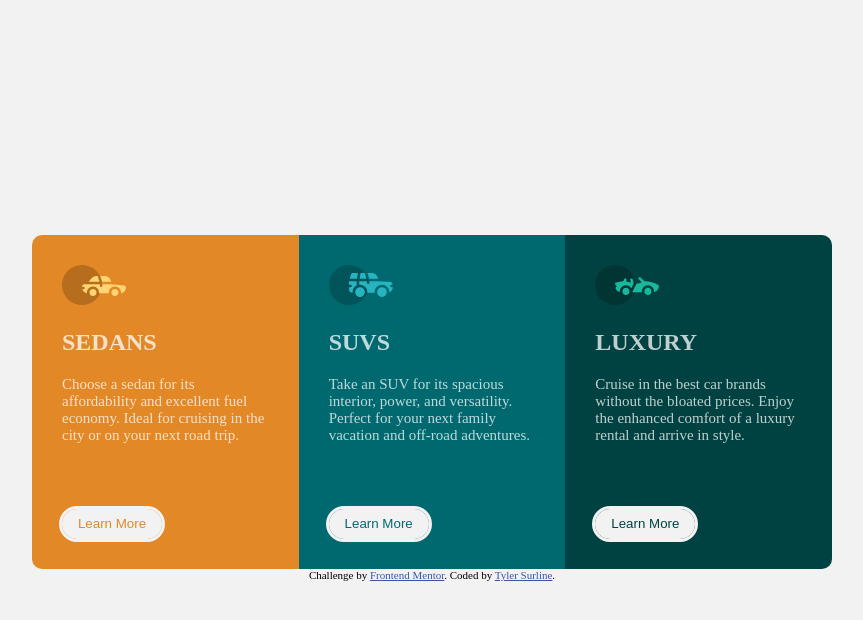
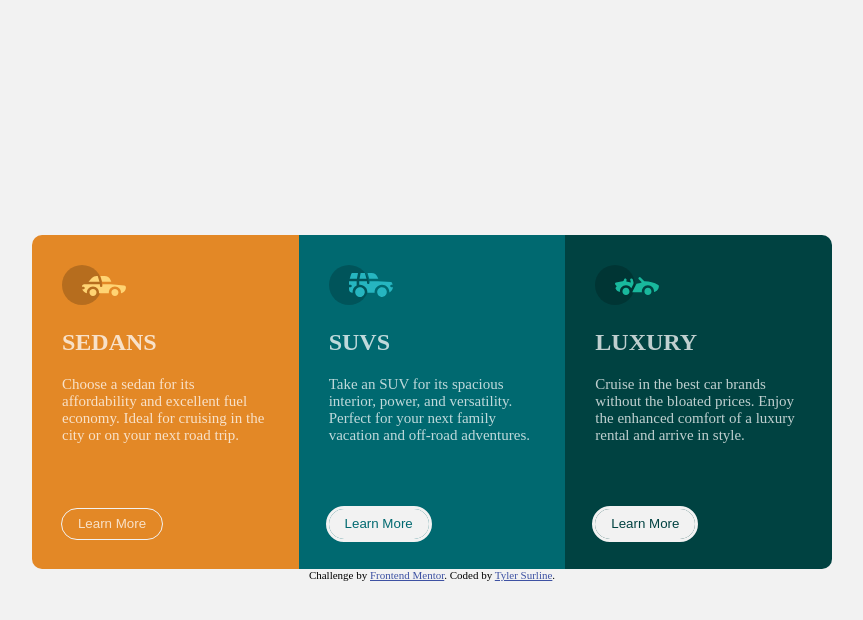
Before and after one commit to Ty6uy0726/preview-card-frontend-mentor-project, a plain HTML site: page index.html in a window 1280 px wide. In both pictures the pointer is over the button 320 px from the left and 523 px from the top of the page. Shown: the whole page, without its empty margins (208-1071 px from the left). Drawn offline with Linux system fonts and the light colour scheme; a web font is replaced by a local one.

Commit message:
added hover effect

```diff
--- a/style.css
+++ b/style.css
@@ -101,3 +101,10 @@ p, h2 {
 .luxury-btn {
     color: hsl(179, 100%, 13%);
 }
+
+.btn:hover {
+    cursor: pointer;
+    background-color: transparent;
+    color: hsla(0, 0%, 100%, 0.75);
+    outline-width: 1px;
+}
```
